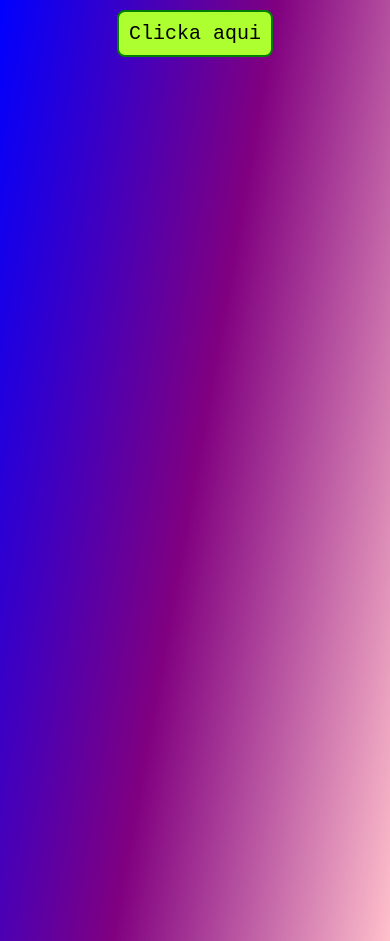
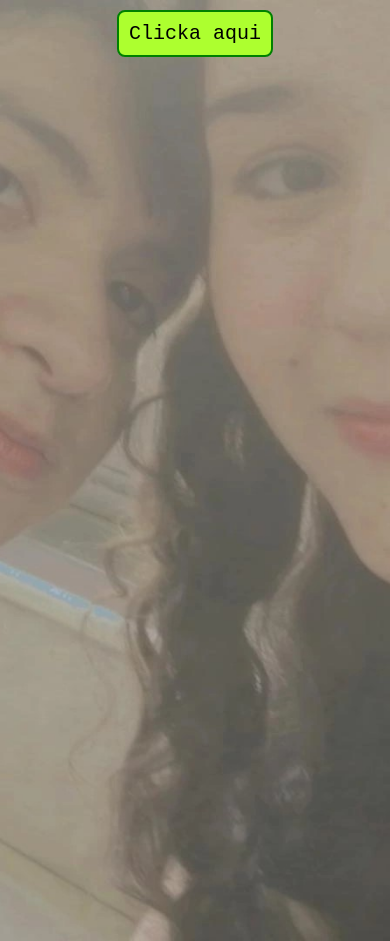
Before and after one commit to regalonat07/regalonat07.github.io, a plain HTML site: page index.html in a window 390 px wide. Shown: the top 941 px of the page. Drawn offline with Linux system fonts and the light colour scheme; a web font is replaced by a local one.

Commit message:
initial commit

```diff
--- a/css/style.css
+++ b/css/style.css
@@ -113,7 +113,9 @@ canvas {
 
 @media (max-width: 468px) {
     body {
-        background: linear-gradient(100deg, blue, purple, pink);
+        background: url(../IMG_20230225_164615_272.jpg)no-repeat ;
+        background-size: cover;
+        background-position: center;
 
     }
 }
```
